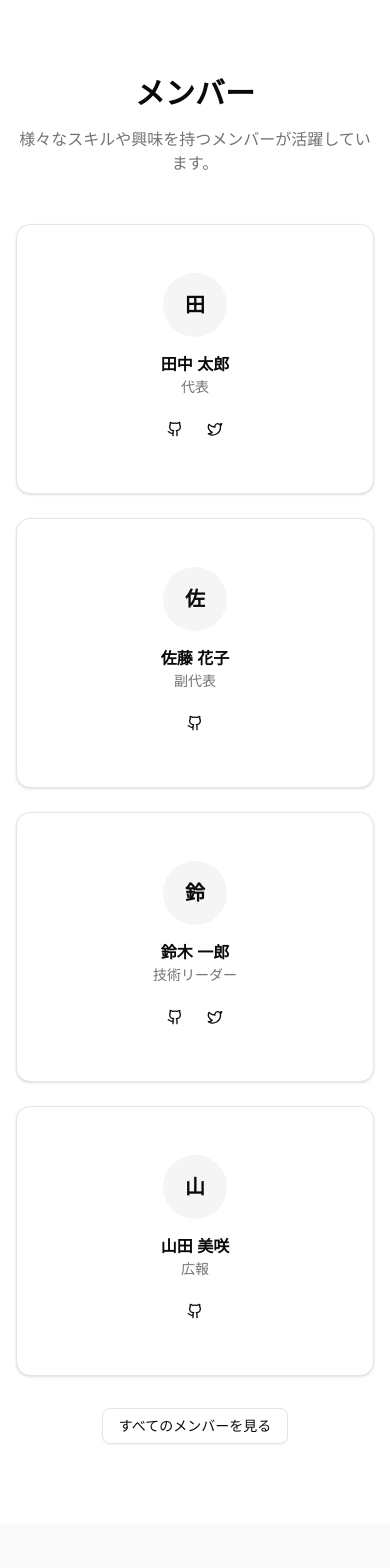
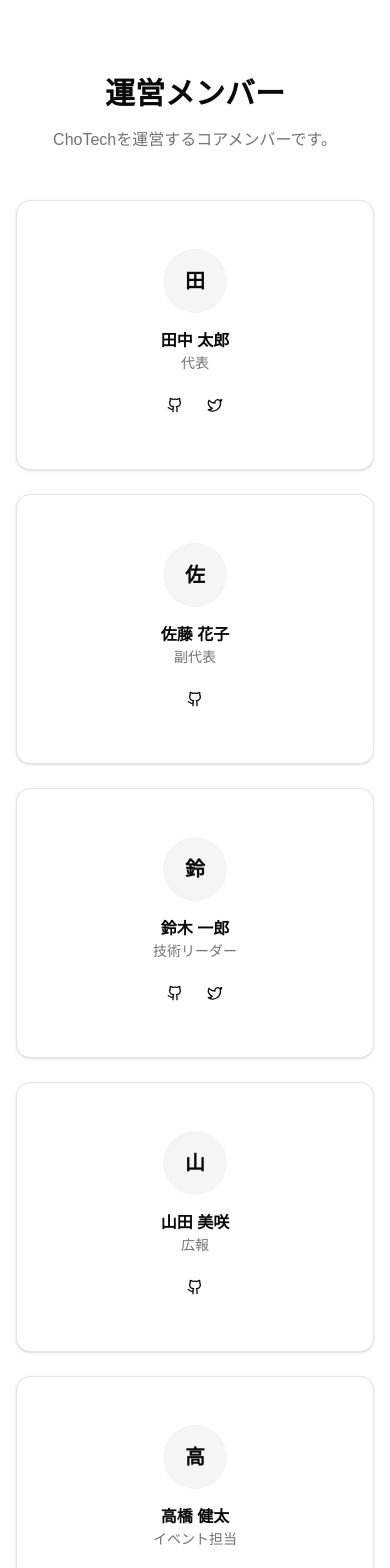
Before and after one commit to nu-chotech/hp, a Next.js app: page / in a window 390 px wide. Shown: the part 4220-5788 px from the top of the page. Built offline with nearby package versions, Linux system fonts and the light colour scheme; a web font is replaced by a local one.

Commit message:
feat: Update members section to display core operating members, adjust layout, and refine navigation labels.

```diff
--- a/src/components/Footer.tsx
+++ b/src/components/Footer.tsx
@@ -7,7 +7,7 @@ const footerLinks = [
   { href: "#about", label: "私たちについて" },
   { href: "#activities", label: "活動内容" },
   { href: "#news", label: "お知らせ" },
-  { href: "#members", label: "メンバー" },
+  { href: "#members", label: "運営メンバー" },
   { href: "#recruit", label: "参加する" },
 ];
 
--- a/src/components/Header.tsx
+++ b/src/components/Header.tsx
@@ -29,7 +29,7 @@ const navLinks = [
   { href: "#about", label: "私たちについて", icon: Users },
   { href: "#activities", label: "活動内容", icon: Rocket },
   { href: "#news", label: "お知らせ", icon: Newspaper },
-  { href: "#members", label: "メンバー", icon: UserCircle },
+  { href: "#members", label: "運営メンバー", icon: UserCircle },
   { href: "#recruit", label: "参加する", icon: Heart },
 ];
 
--- a/src/components/sections/MembersSection.tsx
+++ b/src/components/sections/MembersSection.tsx
@@ -2,11 +2,10 @@
 
 import { Github, Twitter } from "lucide-react";
 import Link from "next/link";
-import { Button } from "@/components/ui/button";
 import { Card, CardContent } from "@/components/ui/card";
 
-// サンプルメンバーデータ（後でMicroCMSから取得）
-const sampleMembers = [
+// 運営メンバーデータ（5人）
+const teamMembers = [
   {
     id: "1",
     name: "田中 太郎",
@@ -33,6 +32,13 @@ const sampleMembers = [
     role: "広報",
     github: "https://github.com",
   },
+  {
+    id: "5",
+    name: "高橋 健太",
+    role: "イベント担当",
+    github: "https://github.com",
+    twitter: "https://twitter.com",
+  },
 ];
 
 export function MembersSection() {
@@ -40,14 +46,14 @@ export function MembersSection() {
     <section id="members" className="py-20">
       <div className="container mx-auto px-4 sm:px-6 lg:px-8">
         <div className="text-center max-w-2xl mx-auto mb-12">
-          <h2 className="text-3xl font-bold mb-4">メンバー</h2>
+          <h2 className="text-3xl font-bold mb-4">運営メンバー</h2>
           <p className="text-muted-foreground">
-            様々なスキルや興味を持つメンバーが活躍しています。
+            ChoTechを運営するコアメンバーです。
           </p>
         </div>
 
-        <div className="grid grid-cols-1 sm:grid-cols-2 lg:grid-cols-4 gap-6 mb-8">
-          {sampleMembers.map((member) => (
+        <div className="grid grid-cols-1 sm:grid-cols-2 lg:grid-cols-5 gap-6">
+          {teamMembers.map((member) => (
             <Card key={member.id}>
               <CardContent className="p-6 text-center">
                 <div className="w-16 h-16 mx-auto mb-4 rounded-full bg-muted flex items-center justify-center text-xl font-bold">
@@ -83,12 +89,6 @@ export function MembersSection() {
             </Card>
           ))}
         </div>
-
-        <div className="text-center">
-          <Button asChild variant="outline">
-            <Link href="/members">すべてのメンバーを見る</Link>
-          </Button>
-        </div>
       </div>
     </section>
   );
--- a/src/components/sections/RecruitSection.tsx
+++ b/src/components/sections/RecruitSection.tsx
@@ -25,7 +25,7 @@ export function RecruitSection() {
       <div className="container mx-auto px-4 sm:px-6 lg:px-8">
         <div className="max-w-4xl mx-auto">
           <div className="text-center mb-12">
-            <h2 className="text-3xl font-bold mb-4">メンバー募集中</h2>
+            <h2 className="text-3xl font-bold mb-4">コミュニティに参加する</h2>
             <p className="text-muted-foreground">
               一緒にChoTechで活動しませんか？
             </p>
@@ -34,7 +34,7 @@ export function RecruitSection() {
           <div className="grid md:grid-cols-2 gap-6 mb-8">
             <Card>
               <CardContent className="p-6">
-                <h3 className="font-semibold mb-4">こんな方を募集</h3>
+                <h3 className="font-semibold mb-4">こんな方を歓迎</h3>
                 <ul className="space-y-3">
                   {requirements.map((item) => (
                     <li key={item} className="flex items-start gap-2">
@@ -70,7 +70,7 @@ export function RecruitSection() {
               <Link href="#contact">Discordで参加する</Link>
             </Button>
             <p className="text-sm text-muted-foreground mt-4">
-              ※ 随時募集しています
+              ※ いつでも参加できます
             </p>
           </div>
         </div>
```
